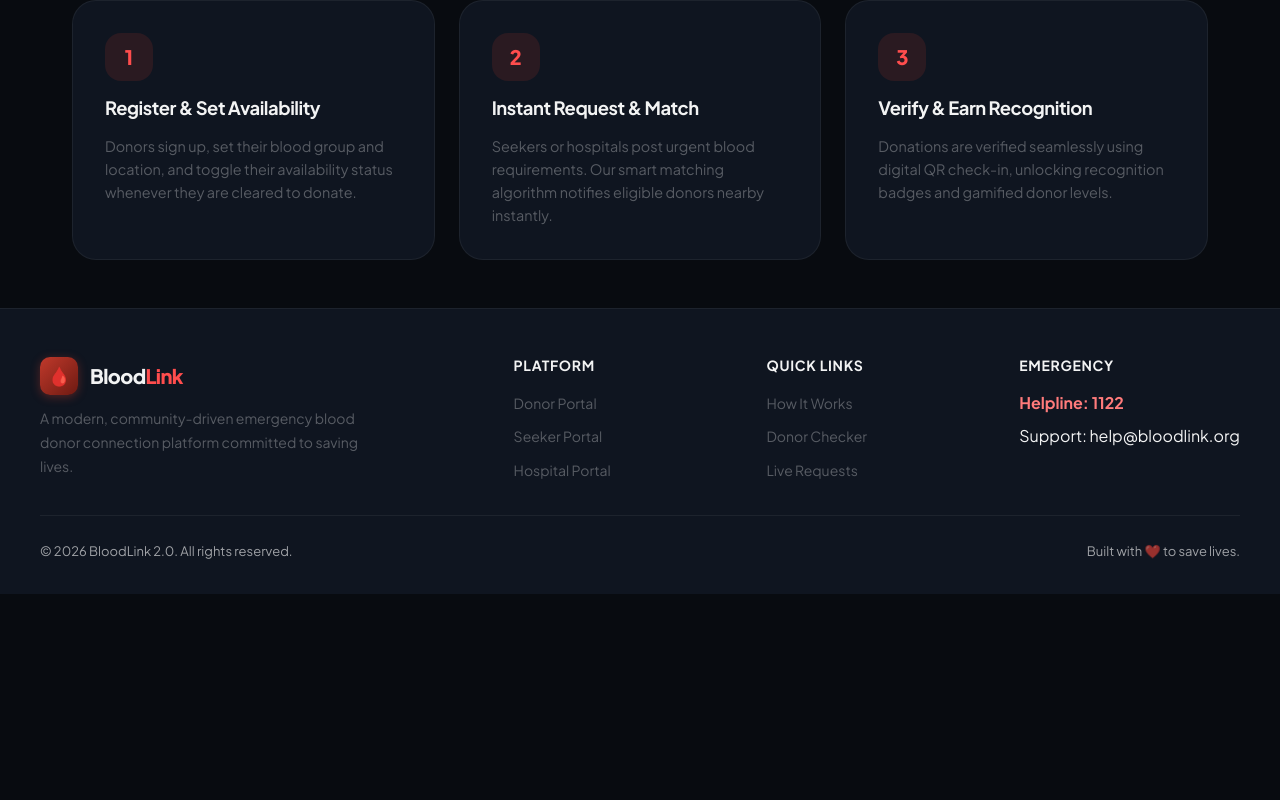
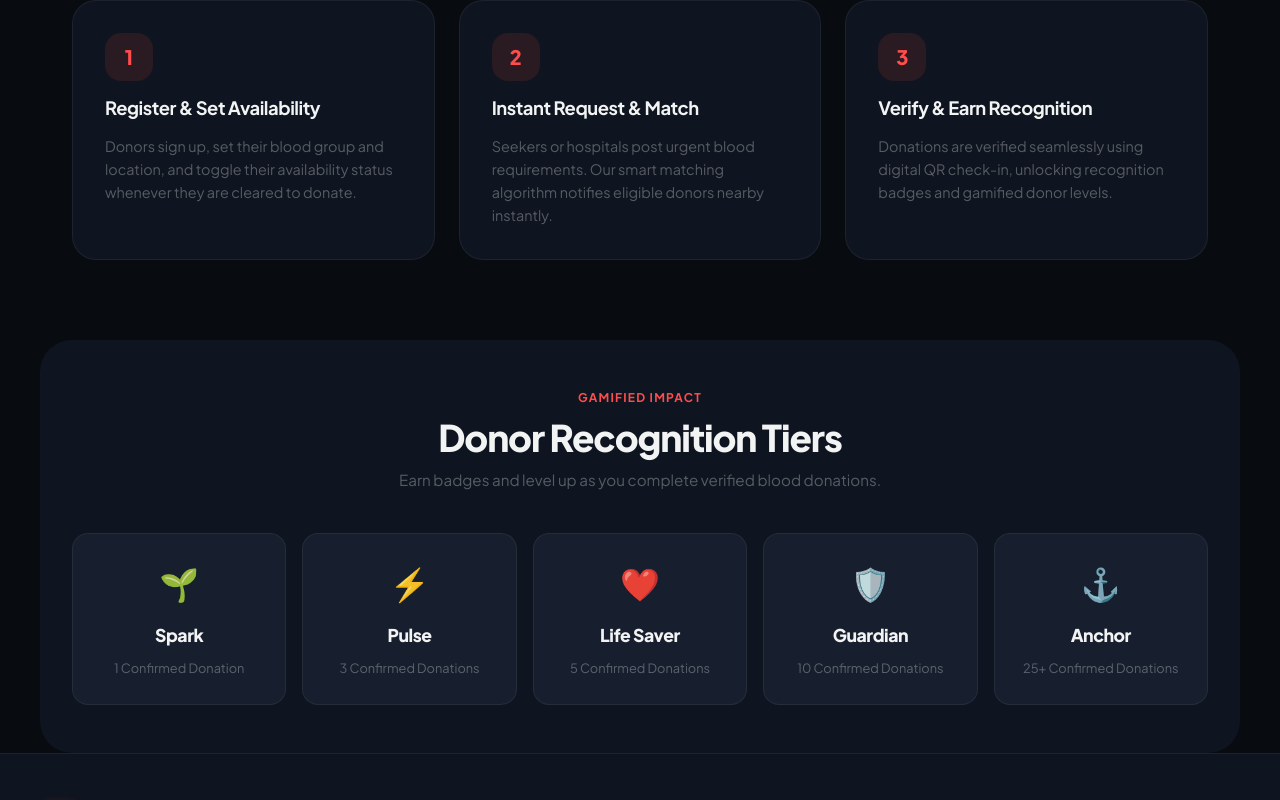
Before and after one commit to ZeeshanSajid361/BloodLink-2.0, a React (Vite) app in the folder client/: page / in a window 1280 px wide. Shown: the part 1981-2781 px from the top of the page. Before the commit the page ends 2575 px from the top, so only its background shows below. Built offline with nearby package versions, Linux system fonts and the light colour scheme; no server answers.

Commit message:
fix: Dynamic main content screen push on sidebar hover + Added #tiers section and updated Register label on landing page

```diff
--- a/client/src/pages/public/LandingPage.jsx
+++ b/client/src/pages/public/LandingPage.jsx
@@ -79,7 +79,7 @@ export default function LandingPage() {
             Sign In
           </Link>
           <Link to="/register" className="btn btn-primary btn-sm">
-            Register as Donor
+            Register
           </Link>
         </div>
       </header>
@@ -99,7 +99,7 @@ export default function LandingPage() {
 
           <div className="hero-ctas">
             <Link to="/register" className="btn btn-primary btn-lg">
-              <UserPlus size={20} /> Join as a Voluntary Donor
+              <UserPlus size={20} /> Create an Account
             </Link>
             <Link to="/login" className="btn btn-ghost btn-lg">
               <Search size={20} /> Request Blood / Find Donors
@@ -280,6 +280,43 @@ export default function LandingPage() {
         </div>
       </section>
 
+      {/* ── Recognition Tiers ── */}
+      <section id="tiers" className="section-wrapper" style={{ background: 'var(--surface-raised)', borderRadius: 'var(--radius-2xl)', marginTop: 'var(--space-8)' }}>
+        <div className="section-title-wrap">
+          <div className="section-tag">Gamified Impact</div>
+          <h2 className="section-main-title">Donor Recognition Tiers</h2>
+          <p className="section-desc">Earn badges and level up as you complete verified blood donations.</p>
+        </div>
+
+        <div style={{ display: 'grid', gridTemplateColumns: 'repeat(auto-fit, minmax(200px, 1fr))', gap: 'var(--space-4)' }}>
+          <div className="compat-card" style={{ textCenter: 'center', textAlign: 'center', padding: 'var(--space-6)' }}>
+            <span style={{ fontSize: '2rem' }}>🌱</span>
+            <h4 style={{ fontSize: '1.1rem', fontWeight: 800, marginTop: 'var(--space-2)' }}>Spark</h4>
+            <p style={{ fontSize: '0.8rem', color: 'var(--text-muted)', marginTop: '4px' }}>1 Confirmed Donation</p>
+          </div>
+          <div className="compat-card" style={{ textCenter: 'center', textAlign: 'center', padding: 'var(--space-6)' }}>
+            <span style={{ fontSize: '2rem' }}>⚡</span>
+            <h4 style={{ fontSize: '1.1rem', fontWeight: 800, marginTop: 'var(--space-2)' }}>Pulse</h4>
+            <p style={{ fontSize: '0.8rem', color: 'var(--text-muted)', marginTop: '4px' }}>3 Confirmed Donations</p>
+          </div>
+          <div className="compat-card" style={{ textCenter: 'center', textAlign: 'center', padding: 'var(--space-6)' }}>
+            <span style={{ fontSize: '2rem' }}>❤️</span>
+            <h4 style={{ fontSize: '1.1rem', fontWeight: 800, marginTop: 'var(--space-2)' }}>Life Saver</h4>
+            <p style={{ fontSize: '0.8rem', color: 'var(--text-muted)', marginTop: '4px' }}>5 Confirmed Donations</p>
+          </div>
+          <div className="compat-card" style={{ textCenter: 'center', textAlign: 'center', padding: 'var(--space-6)' }}>
+            <span style={{ fontSize: '2rem' }}>🛡️</span>
+            <h4 style={{ fontSize: '1.1rem', fontWeight: 800, marginTop: 'var(--space-2)' }}>Guardian</h4>
+            <p style={{ fontSize: '0.8rem', color: 'var(--text-muted)', marginTop: '4px' }}>10 Confirmed Donations</p>
+          </div>
+          <div className="compat-card" style={{ textCenter: 'center', textAlign: 'center', padding: 'var(--space-6)' }}>
+            <span style={{ fontSize: '2rem' }}>⚓</span>
+            <h4 style={{ fontSize: '1.1rem', fontWeight: 800, marginTop: 'var(--space-2)' }}>Anchor</h4>
+            <p style={{ fontSize: '0.8rem', color: 'var(--text-muted)', marginTop: '4px' }}>25+ Confirmed Donations</p>
+          </div>
+        </div>
+      </section>
+
       {/* ── Footer ── */}
       <footer className="landing-footer">
         <div className="footer-inner">
--- a/client/src/styles/dashboard.css
+++ b/client/src/styles/dashboard.css
@@ -34,7 +34,7 @@
   box-shadow: 12px 0 40px rgba(0,0,0,0.6);
 }
 
-/* Main Content pushes 72px to clear collapsed sidebar */
+/* Main Content pushes dynamically when sidebar expands */
 .dashboard-main-wrapper {
   flex: 1;
   margin-left: 72px;
@@ -43,7 +43,14 @@
   flex-direction: column;
   width: calc(100% - 72px);
   max-width: 100%;
-  transition: margin-left 0.3s cubic-bezier(0.16, 1, 0.3, 1);
+  transition: margin-left 0.3s cubic-bezier(0.16, 1, 0.3, 1), width 0.3s cubic-bezier(0.16, 1, 0.3, 1);
+}
+
+/* Dynamically adjust content layout when sidebar is hovered so nothing is ever hidden behind it */
+.sidebar:hover ~ .dashboard-main-wrapper,
+.dashboard-shell:has(.sidebar:hover) .dashboard-main-wrapper {
+  margin-left: 250px;
+  width: calc(100% - 250px);
 }
 
 /* ── Sidebar Items — Centered in 72px Rail, Expand on Hover ──────────────── */
```
